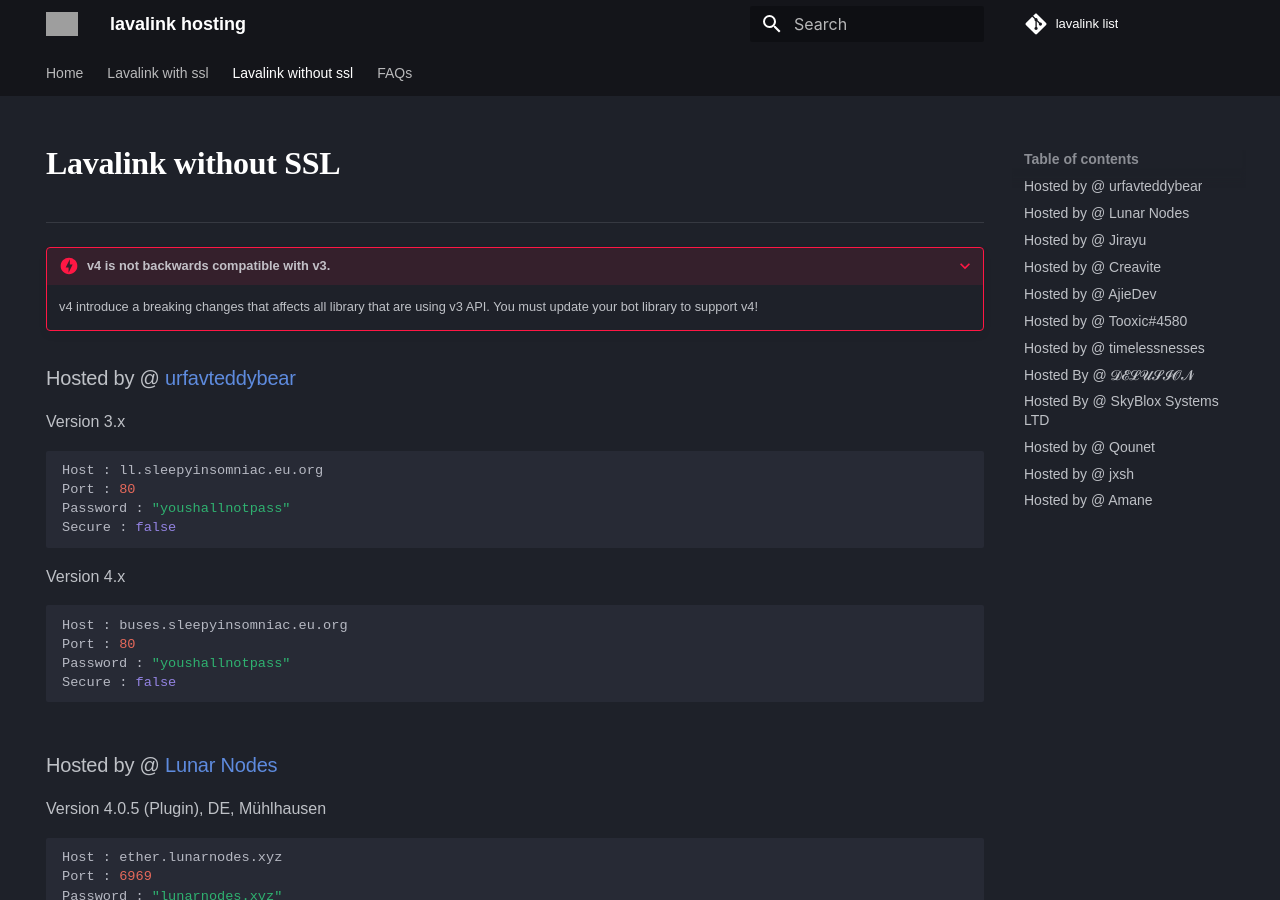
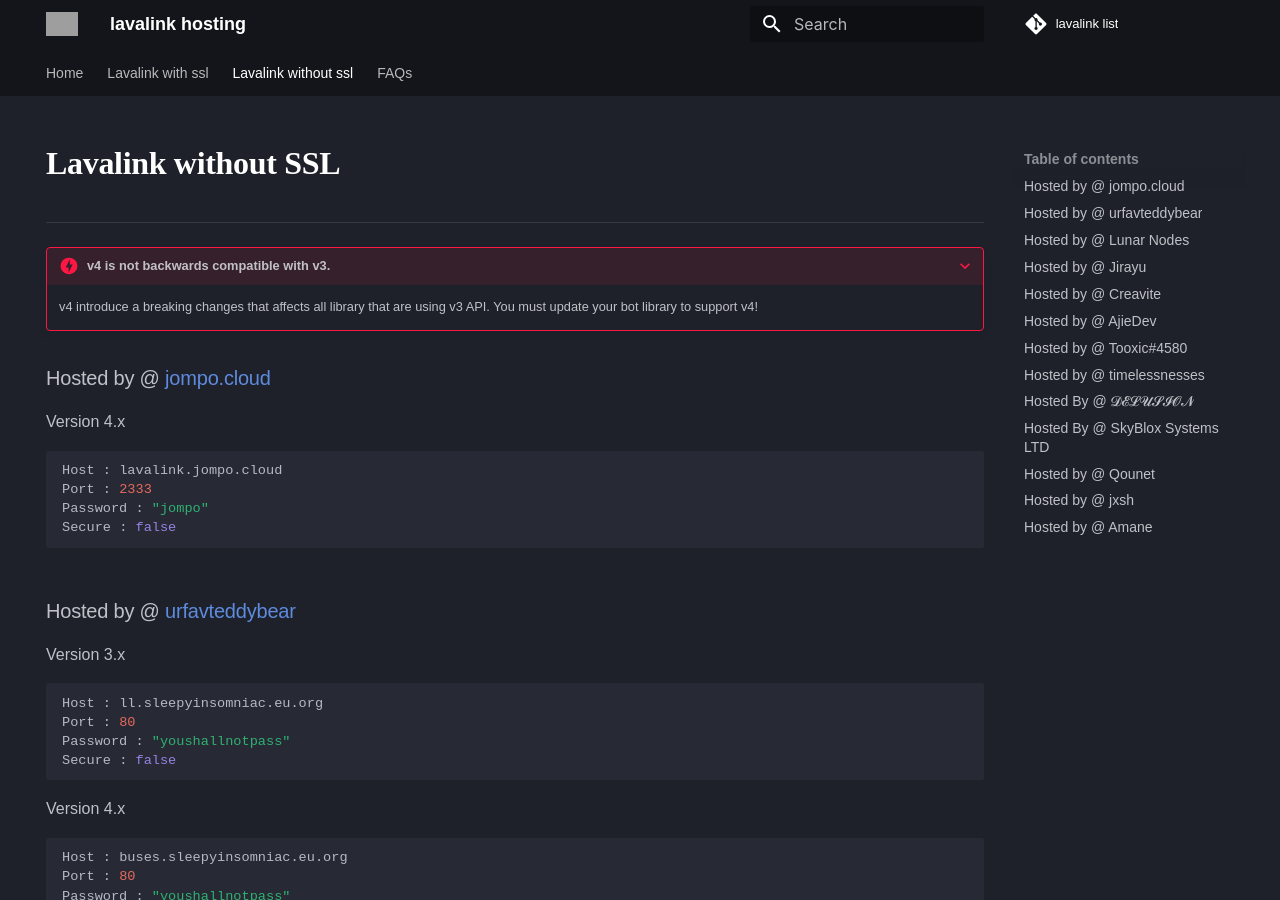
Before and after one commit to DarrenOfficial/lavalink-list, an MkDocs documentation site: the page built from docs/NoSSL/lavalink-without-ssl.md, in a window 1280 px wide and 900 px high. Built offline with MkDocs 1.6.1 and Material for MkDocs 9.7.7, drawn with Linux system fonts in a browser that asks for light colours; some web fonts are replaced; comment, search, counter and statistics services are not loaded; a style sheet for code colours, icons or effects is not loaded; grey boxes are pictures that could not be loaded.

Commit message:
New Lavalink server (#524)
Update lavalink-without-ssl.md

````diff
--- a/docs/NoSSL/lavalink-without-ssl.md
+++ b/docs/NoSSL/lavalink-without-ssl.md
@@ -19,6 +19,14 @@ hide:
     v4 introduce a breaking changes that affects all library that are using v3 API.
     You must update your bot library to support v4!
 
+### Hosted by @ [jompo.cloud](https://jompo.cloud/)
+Version 4.x
+```bash
+Host : lavalink.jompo.cloud
+Port : 2333
+Password : "jompo"
+Secure : false
+```
 
 ### Hosted by @ [urfavteddybear](https://github.com/urfavteddybear/)
 Version 3.x
````
